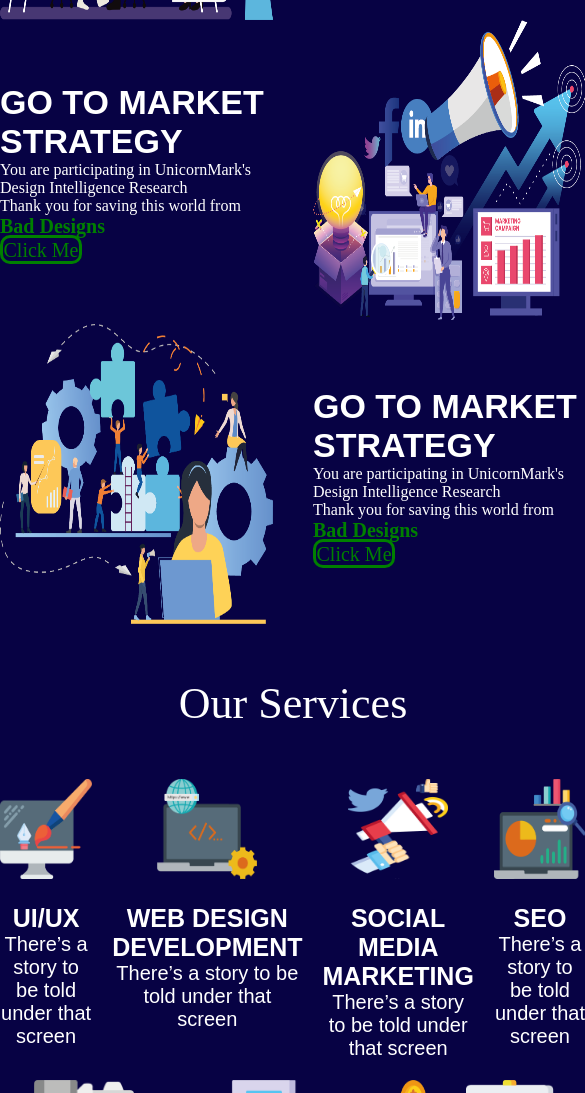
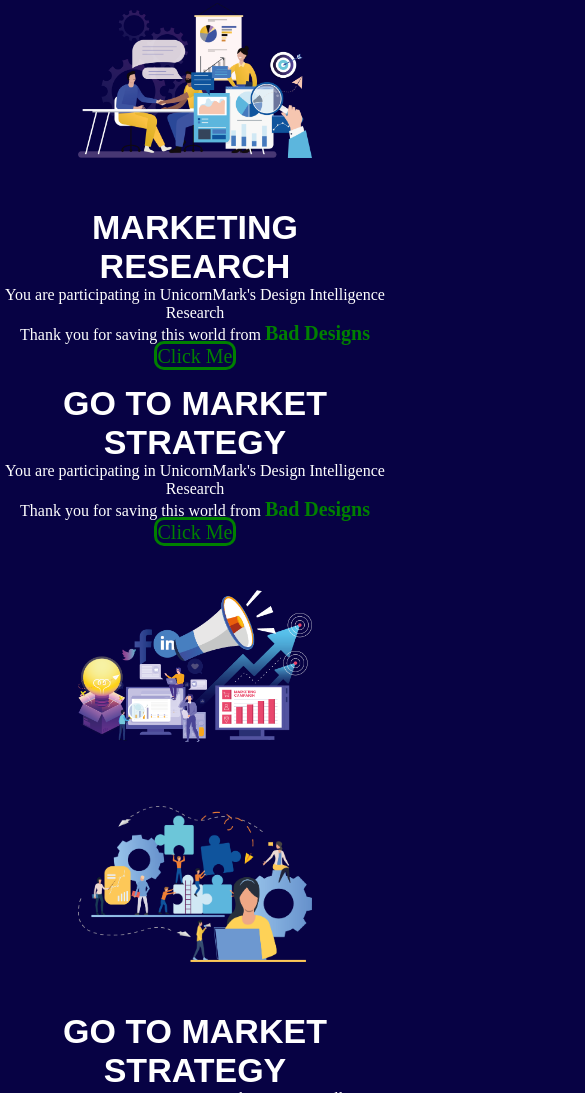
Before and after one commit to rahul-sharma161/uni, a plain HTML site: page index.html in a window 390 px wide. Shown: the part 907-2000 px from the top of the page, 585 px wide, since content can reach past the window. Drawn offline with Linux system fonts and the light colour scheme.

Commit message:
responsive

```diff
--- a/style.css
+++ b/style.css
@@ -132,9 +132,26 @@ body {
     font-size: 20px;
 }
 
-@media (max-width: 600px) {
+@media (max-width: 750px) {
+    body {
+        display: block;
+        margin: 0px;
+    }
     img {
-        max-width: 100%;
-        height: auto;
+        width: 50%;
+        height: 50%;
+    }
+    .flex-container {
+        display: block;
+        text-align: center;
+    }
+    .flex1-container {
+        display: block;
+        text-align: center;
+    }
+    .flex-container img {
+        width: 60%;
+        height: 60%;
+        margin: 30px;
     }
 }
```
